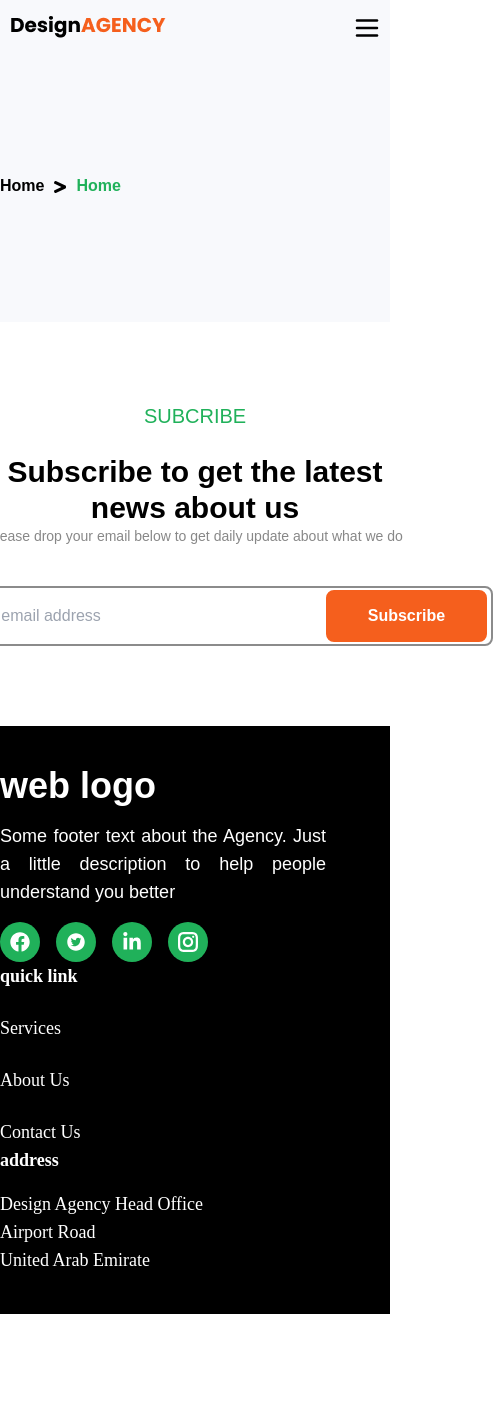
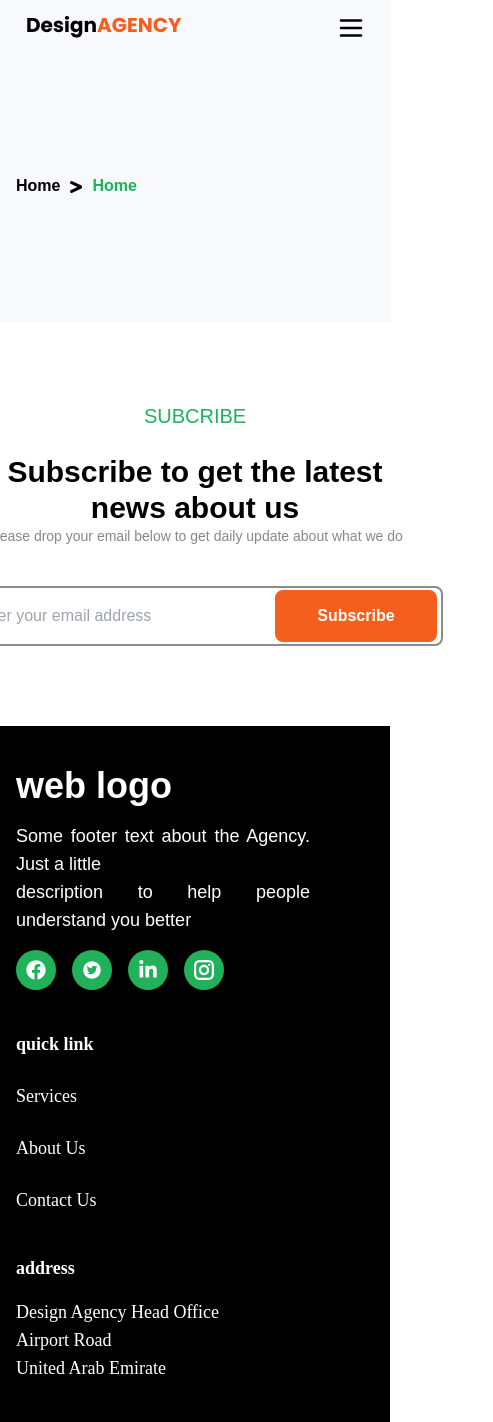
Before and after one commit to khriad991/agency, a Next.js app: page /home in a window 390 px wide. Shown: the whole page, 493 px wide, since content can reach past the window. Before the commit the page ends 1314 px from the top, so only its background shows below. Built offline with nearby package versions, Linux system fonts and the light colour scheme.

Commit message:
responsive root page

```diff
--- a/src/components/home/BrandList.jsx
+++ b/src/components/home/BrandList.jsx
@@ -14,11 +14,11 @@ const BrandList =async () => {
     const data = await getData();
 
     return (
-        <div className="bg-white py-6">
+        <div className="bg-white py-6 hidden sm:block mt-5 md:mt-2">
             <div className="container flex justify-between items-center flex-wrap lg:flex-nowrap">
                 {
                     data.map((item,id)=>(
-                        <Image  key={id} src={item["image"]} alt={item["name"]} width={130} height={50}/>
+                        <Image key={id} src={item["image"]} alt={item["name"]} width={130} height={50}/>
                     ))
                 }
             </div>
--- a/src/components/home/Footer.jsx
+++ b/src/components/home/Footer.jsx
@@ -7,11 +7,11 @@ import {GrInstagram} from "react-icons/gr";
 const Footer = () => {
     return (
         <div className="bg-black text-white py-10">
-                <div className="container flex justify-center items-start w-full flex-wrap lg:flex-nowrap gap-x-10 ">
-
-                    <div className=" w-full lg:w-1/3 flex flex-col gap-y-4">
+                <div className="container ">
+                    <div className=" flex justify-between  w-full flex-col md:flex-row gap-y-10  ">
+                        <div className=" w-full  basis-3/12 flex flex-col gap-y-4">
                             <h1 className="text-4xl font-bold">web logo</h1>
-                        <p className="text-lg font-normal mr-16 text-justify">Some footer text about the  Agency. Just a little description to help people understand you better</p>
+                            <p className="text-lg font-normal mr-16 text-justify">Some footer text about the  Agency. Just a  little <br/>description to help people understand you better</p>
                             <div className="icon-box flex justify-start items-center gap-x-4">
                                 <Link className="bg-green3 w-10 h-10 centerFlex  rounded-full" href="/">
                                     <FaFacebook className="text-xl bg-transparent text-white font-bold " />
@@ -29,14 +29,14 @@ const Footer = () => {
                             </div>
                         </div>
 
-                    <div className=" w-full lg:w-1/3 flex flex-col gap-y-6">
+                        <div className=" w-full basis-3/12 flex flex-col gap-y-6">
                             <h4 className="text-lg font-semibold font-avenir">quick link</h4>
-                        <Link href="#" className="text-lg text-[#fff] font-avenir font-medium capitalize ">services</Link>
-                        <Link href="#" className="text-lg text-[#fff] font-avenir font-medium capitalize ">About Us </Link>
-                        <Link href="#" className="text-lg text-[#fff] font-avenir font-medium capitalize ">Contact Us</Link>
+                            <Link href="/services " className="text-lg text-[#fff] font-avenir font-medium capitalize hover:text-green3 myTransition ">services</Link>
+                            <Link href="#" className="text-lg text-[#fff] font-avenir font-medium capitalize  hover:text-green3 myTransition">About Us </Link>
+                            <Link href="#" className="text-lg text-[#fff] font-avenir font-medium capitalize  hover:text-green3 myTransition">Contact Us</Link>
                         </div>
 
-                    <div className=" w-full lg:w-1/3 flex flex-col gap-y-4">
+                        <div className=" w-full basis-3/12 flex flex-col gap-y-4">
                             <h4 className="text-lg font-semibold font-avenir">address</h4>
                             <p className="text-lg text-[#fff] font-avenir font-medium capitalize ">
                                 Design Agency Head Office <br/>
@@ -45,7 +45,7 @@ const Footer = () => {
                             </p>
 
                         </div>
-
+                    </div>
                 </div>
         </div>
     );
--- a/src/components/home/Hero.jsx
+++ b/src/components/home/Hero.jsx
@@ -19,17 +19,17 @@ const Hero = async () => {
             <div className="container ">
                 <div className="flex justify-between flex-wrap md:flex-nowrap  ">
                     <div className="w-full lg:flex-[45%] flex justify-start flex-col mt-10">
-                        <h1 className="text-black font-bold text-5xl ">
+                        <h1 className="text-black font-bold text-3xl md:text-4xl lg:text-5xl ">
                             {data["title"]}
                         </h1>
-                        <p className="text-black text-xl my-4">
+                        <p className="text-black text-xl my-4 mr-6 md:mr-16 lg:mr-2">
                             {data["description"]}
                         </p>
 
-                        <button className="btn-green py-4 px-10 rounded-xl mt-3 w-fit border-2 border-green3 "> Get Started</button>
+                        <button className="btn-green py-4 md:my-4 lg:my-0 px-10 rounded-xl mt-3 w-fit border-2 border-green3 "> Get Started</button>
 
                     </div>
-                    <div className="w-full lg:flex-[55%] flex justify-between gap-y-3 flex-wrap flex-col py-8">
+                    <div className="hidden lg:flex lg:flex-[55%] justify-between gap-y-3 flex-wrap flex-col py-8">
                         <div className='flex w-full justify-between flex-wrap md:flex-nowrap gap-y-3 gap-x-3 '>
                             <img className="object-cover w-full md:w-1/2 lg:w-2/3 h-[271px] rounded-lg" src={data["image2"]} alt=""/>
                             <img className="object-cover w-full md:w-1/2 lg:w-1/3 h-[271px] rounded-lg" src={data["image1"]} alt=""/>
--- a/src/components/home/SectionTitle.jsx
+++ b/src/components/home/SectionTitle.jsx
@@ -3,7 +3,7 @@ const SectionTitle = ({name, title}) => {
     return (
         <div className="flex justify-start flex-col gap-y-4 ">
             <h2 className="title">{name}</h2>
-            <h1 className="text-3xl font-semibold text-black max-w-[495px] mb-8 ">{title}</h1>
+            <h1 className=" text-2xl md:text-3xl font-semibold text-black max-w-[495px] mb-8 ">{title}</h1>
         </div>
     );
 };
--- a/src/components/home/Subscribe.jsx
+++ b/src/components/home/Subscribe.jsx
@@ -8,7 +8,7 @@ const Subscribe = () => {
                    <h4 className="text-xl font-medium uppercase text-green3 ">Subcribe</h4>
                    <h1 className="text-3xl text-black font-semibold text-center w-[495px] px-6 ">Subscribe to get the latest news about us</h1>
                    <p className="text-center text-[#888888] text-sm font-medium -mt-6 mb-4 "> Please drop your email below to get daily update about what we do</p>
-                   <div className="w-[596px] centerFlex relative">
+                   <div className="w-full sm:w-[90%] md:w-[590px] centerFlex relative">
                        <input type="text"
                            placeholder="Enter your email address"
                            className="w-full py-4 px-6 rounded-lg border-2 border-[#8B8B8B] myTransition  focus:border-[#F55F1D] focus:placeholder:text-[#F55F1D] outline-0 "
--- a/src/components/home/WorkList.jsx
+++ b/src/components/home/WorkList.jsx
@@ -23,10 +23,11 @@ const WorkList =async () => {
                     title="We provide the Perfect Solution to your business growth"
                 />
                 <div className="flex flex-col items-start gap-y-4 ">
-                    <div className="flex justify-between flex-wrap lg:flex-nowrap items-center">
+                    <div className="flex justify-between flex-wrap lg:flex-nowrap items-center gap-y-10">
+
                         {
                             data.map((item,id)=>(
-                                <div key={id} className="w-full md:w-1/2 lg:w-1/3 flex items-start flex-col gap-y-5 p-3">
+                                <div key={id} className="w-full md:w-[48%] lg:w-[32%] flex items-start flex-col gap-y-5 p-3">
                                     <div className="bg-gradient centerFlex p-7 w-[93px] h-[93px] rounded-xl  ">
                                         <TbMessageCircleBolt size={30} className="text-[#130F26] hover:text-green3 myTransition" />
                                     </div>
--- a/tailwind.config.js
+++ b/tailwind.config.js
@@ -7,8 +7,8 @@ module.exports = {
   ],
   theme: {
     screens:{
-      sm: '640px',
-      md: '909px',
+      sm: '620px',
+      md: '849px',
       lg: '1124px',
       xl: '1380px',
     },
@@ -16,7 +16,7 @@ module.exports = {
       container: {
         center: true,
         padding: {
-          // DEFAULT: '1rem',
+          DEFAULT: '1rem',
           // sm: '1rem',
           // md:  ".2rem",
           // lg: '2.5rem',
```
Also changed, not shown: src/components/home/FeaturedProject.jsx (+4 -4 lines), src/components/home/StatList.jsx (+6 -7 lines). Lines whose indentation alone changed are shown as unchanged.
